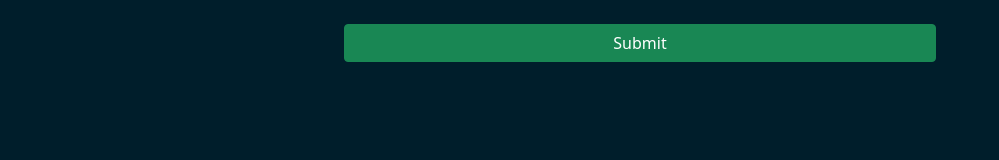
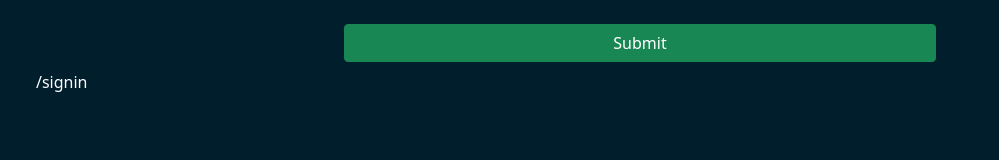
Before and after one commit to sumana10/tshirt-store, a React (Create React App) app in the folder projfrontend/: page /signin in a window 1280 px wide. Shown: the part 345-505 px from the top of the page, without its empty margins (0-999 px from the left). Built offline with nearby package versions, Linux system fonts and the light colour scheme.

Commit message:
changes in signin

```diff
--- a/projfrontend/src/user/Signin.js
+++ b/projfrontend/src/user/Signin.js
@@ -4,7 +4,7 @@ import { Link, Redirect } from "react-router-dom";
 
 import {signin, authenticate, isAuthenticated} from '../auth/helper';
 
-const Signin = () => {
+const Signin = ({history}) => {
 
   const [values, setValues] = useState({
     email: "sumana@gmail.com",
@@ -46,7 +46,7 @@ const Signin = () => {
       if(user && user.role === 1){
         return <Redirect to="/"/>
       }else{
-        return <Redirect to="/"/>
+        return <Redirect to="/" />
       }
     }
     if(isAuthenticated()){
@@ -122,6 +122,7 @@ const Signin = () => {
       {signInForm()}
       {performRedirect()}
      {/* <p className="text-white text-center">{JSON.stringify(values)}</p> */}
+      <p>{history.location.pathname}</p>
     </Base>
   );
 };
```
